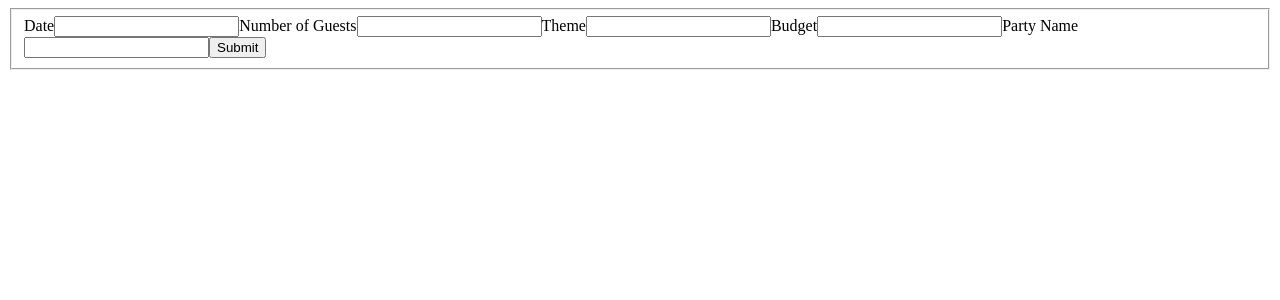
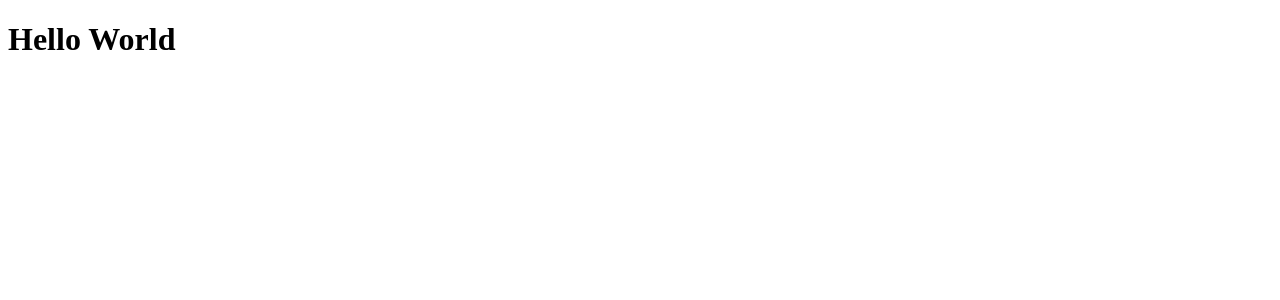
Before and after one commit to bw-party-planner-july-2019/fe-party-planner, a React (Create React App) app: page / in a window 1280 px wide. Shown: the top 300 px of the page. Built offline with nearby package versions, Linux system fonts and the light colour scheme.

Commit message:
Revert "Form created"

```diff
--- a/package.json
+++ b/package.json
@@ -11,8 +11,7 @@
     "react-router-dom": "^5.0.1",
     "react-scripts": "3.0.1",
     "redux": "^4.0.4",
-    "redux-thunk": "^2.3.0",
-    "styled-components": "^4.3.2"
+    "redux-thunk": "^2.3.0"
   },
   "scripts": {
     "start": "react-scripts start",
--- a/src/components/App.jsx
+++ b/src/components/App.jsx
@@ -2,7 +2,6 @@ import React from 'react';
 import {useAuthActions} from '../store/auth/useAuthActions';
 import {ActionsProvider} from '../contexts/ActionsContext';
 import {Switch, Route} from 'react-router-dom';
-import Form from './Form';
 
 const App = () => {
   const authActions = useAuthActions();
@@ -10,7 +9,7 @@ const App = () => {
   return (
       <ActionsProvider value={{authActions}}>
         <Switch>
-          <Route path='/' render={(props) => <Form />}/>
+          <Route path='/' render={() => <h1>Hello World</h1>}/>
         </Switch>
       </ActionsProvider>
   );
--- a/src/components/Form.jsx
+++ /dev/null
@@ -1,69 +0,0 @@
-import React, {useState} from 'react';
-export default function Date(props) {
-    const [state, setState] = useState({ Date: "", N_of_guests: "", Theme: "", Budget: "", Party_name: "" });
-
-    function handleChange(event) {
-         const updatedState = { ...state, [event.target.name]: event.target.value };
-             setState(updatedState)
-    }
-    function handleSubmit(event) {
-        event.preventDefault()
-        console.log("state ", state);
-
-    }
-    return (
-      <div className="Date">
-        <form onSubmit={handleSubmit}>
-          <fieldset>
-              <label>
-               Date
-                  <input
-                  type="text"
-                  name= "Date"
-                  value={state.Date}
-                  onChange={handleChange}
-                  />
-              </label>
-              <label>
-                  Number of Guests
-                  <input
-                  type="text"
-                  name="N_of_guests"
-                  value={state.N_of_guests}
-                  onChange={handleChange}
-                  />
-              </label>
-              <label>
-                  Theme
-                  <input
-                  type="text"
-                  name="Theme"
-                  value={state.Theme}
-                  onChange={handleChange}
-                  />
-              </label>
-              <label>
-                  Budget
-                  <input
-                  type="text"
-                  name="Budget"
-                  value={state.Budget}
-                  onChange={handleChange}
-                  />
-              </label>
-              <label>
-                  Party Name
-                  <input
-                  type="text"
-                  name="Party_name"
-                  value={state.Party_name}
-                  onChange={handleChange}
-                  />
-              </label>
-              <button type="submit">Submit</button>
-              </fieldset>
-
-        </form>
-      </div>
-    );
-  }
```
Also changed, not shown: 1 other file (tests, documents, lock files or other folders).
